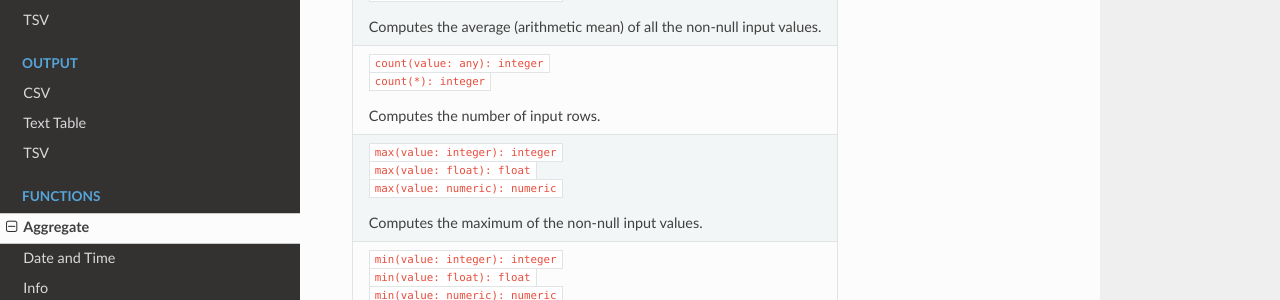
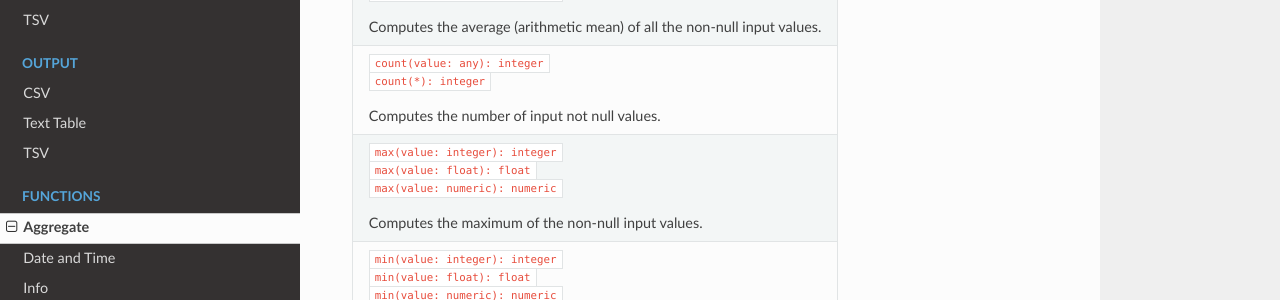
Before and after one commit to krasninja/querycat, an MkDocs documentation site: the page built from docs/functions/aggregate.md, in a window 1280 px wide. Shown: the part 305-605 px from the top of the page. Built offline with MkDocs 1.6.1, drawn with Linux system fonts in a browser that asks for light colours; nearby versions of some CDN libraries.

Commit message:
Update description of Count function

```diff
--- a/docs/functions/aggregate.md
+++ b/docs/functions/aggregate.md
@@ -5,7 +5,7 @@ Aggregate functions are performed on several rows instead of single one.
 | Function and Description |
 | ---  |
 | `avg(value: integer): float` <br /> `avg(value: float): float` <br /> `avg(value: numeric): numeric` <br /><br /> Computes the average (arithmetic mean) of all the non-null input values. |
-| `count(value: any): integer` <br /> `count(*): integer` <br /><br /> Computes the number of input rows. |
+| `count(value: any): integer` <br /> `count(*): integer` <br /><br /> Computes the number of input not null values. |
 | `max(value: integer): integer` <br /> `max(value: float): float` <br /> `max(value: numeric): numeric` <br /><br /> Computes the maximum of the non-null input values. |
 | `min(value: integer): integer` <br /> `min(value: float): float` <br /> `min(value: numeric): numeric` <br /><br /> Computes the minimum of the non-null input values. |
 | `sum(value: integer): integer` <br /> `sum(value: float): float` <br /> `sum(value: numeric): numeric` <br /><br /> Computes the sum of the non-null input values. |
```
